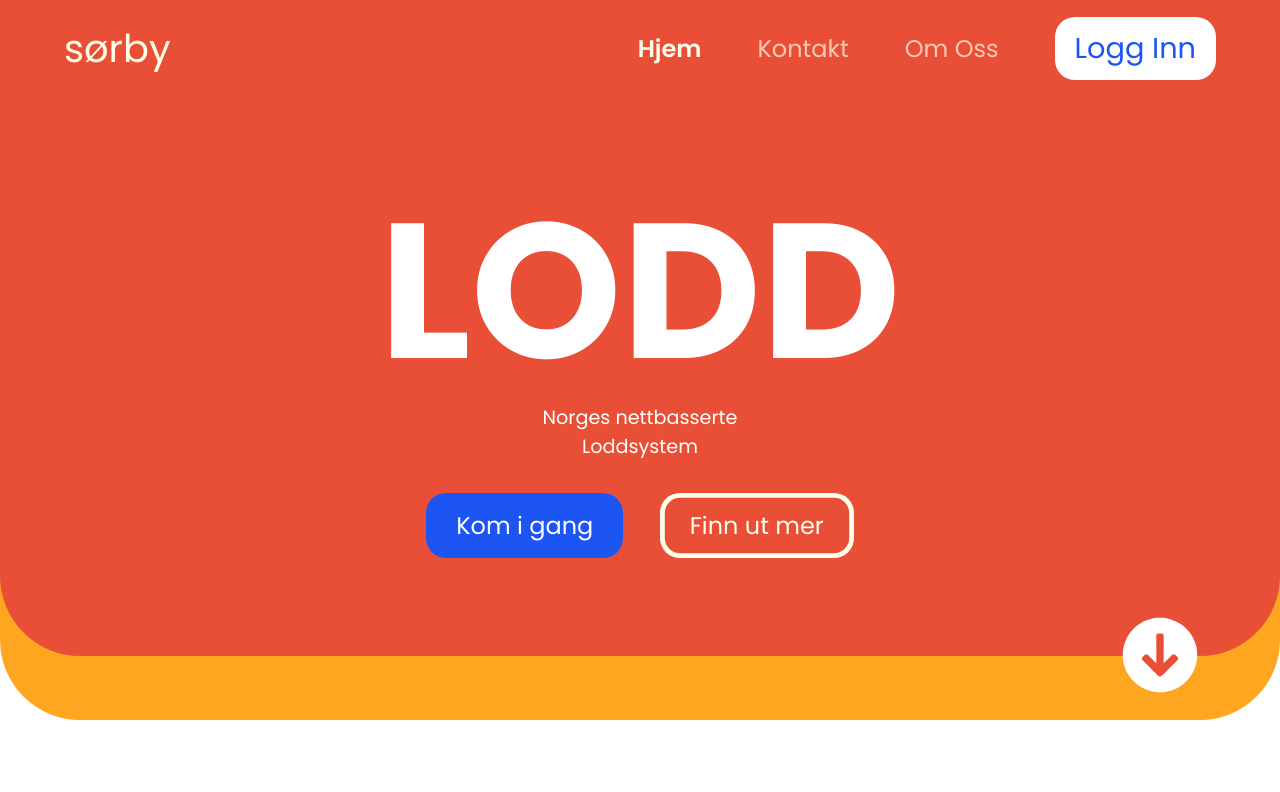
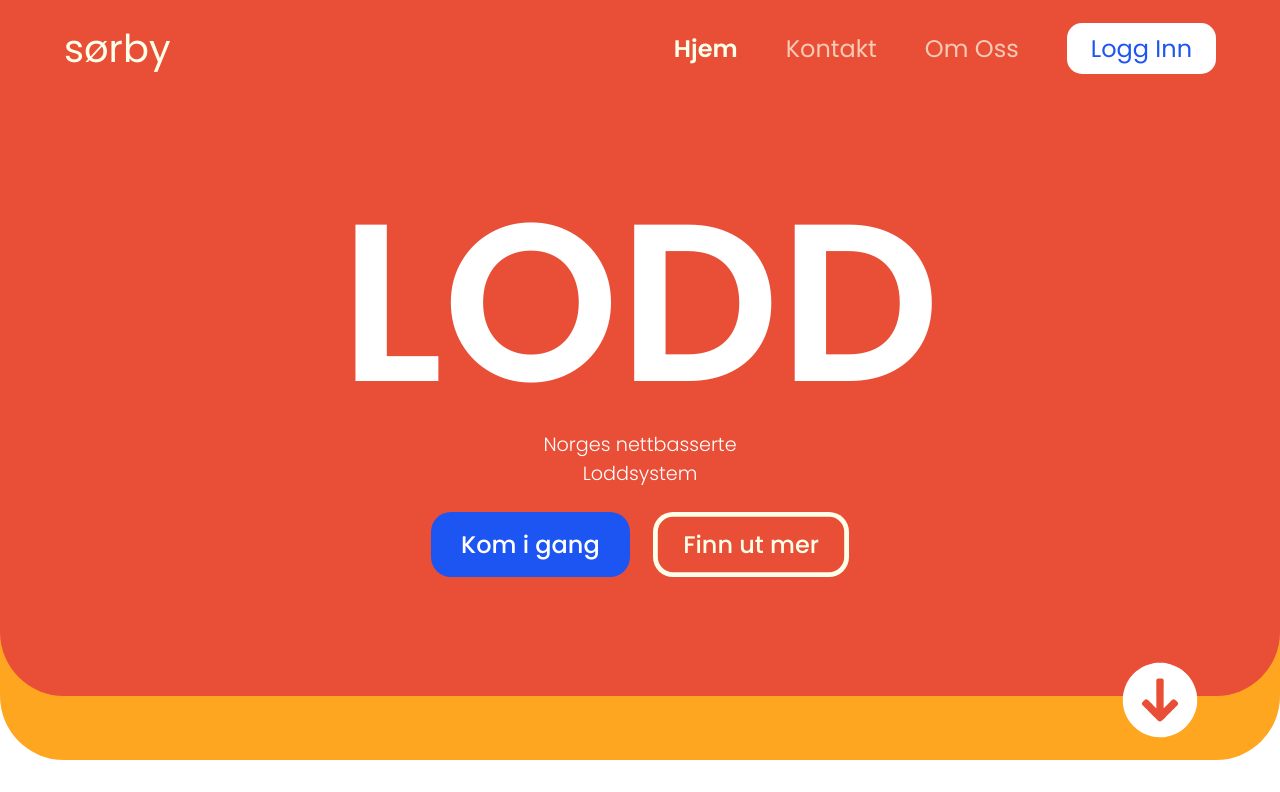
Before and after one commit to DanielJSorby/lodde, a SvelteKit app in the folder my-app/: page / in a window 1280 px wide. Shown: the top 792 px of the page. Built offline with nearby package versions, Linux system fonts and the light colour scheme.

Commit message:
justert radius på headder, fontstørrelser, margins osv

```diff
--- a/my-app/src/components/navbar.svelte
+++ b/my-app/src/components/navbar.svelte
@@ -92,7 +92,7 @@
         display: flex;
         justify-content: space-between;
         align-items: center;
-        margin: 0 5vw 0 5vw;
+        margin: 0 5vw;
         height: var(--nav-height);
     }
 
@@ -115,8 +115,8 @@
     }
 
     .logg-inn-btn {
-        padding: 10px 20px 10px 20px;
-        font-size: 1.2em;
+        padding: 0.5rem 1.5rem;
+        font-size: 1em;
     }
 
     .navbar.dark {
@@ -134,7 +134,7 @@
     }
 
     .nav-links ul li {
-        margin-right: 56px;
+        margin-right: 3rem;
     }
 
     .nav-links ul li a {
--- a/my-app/src/global.css
+++ b/my-app/src/global.css
@@ -15,7 +15,7 @@
 button {
     cursor: pointer;
     padding: 20px;
-    border-radius: 20px;
+    border-radius: 15px;
     font-size: 30px;
 }
 
--- a/my-app/src/routes/+page.svelte
+++ b/my-app/src/routes/+page.svelte
@@ -58,12 +58,12 @@
 <style>
 	.down-arrow {
 		position: absolute;
-		bottom: 100px;
+		bottom: 55px;
 		right: 30px;
 		transform: translateX(-50%);
 	}
 	.headder {
-		height: 82vh;
+		height: 87vh;
 		width: 100%;
 		display: flex;
 		justify-content: center;
@@ -71,36 +71,43 @@
 		text-align: center;
 		background-color: #E94F37;
 		color: white;
-		border-radius: 0 0 80px 80px;
+		border-radius: var(--border-radius);
 		/* box-shadow: 0px 8vh 0px 1px rgba(255,166,33,1); */
 	}
 
 	.header-yellow {
+		--border-radius: 0 0 4rem 4rem;
 		background-color: #ffa621;
-		height: 90vh;
-		border-radius: 0 0 80px 80px;
+		height: 95vh;
+		border-radius: var(--border-radius);
 	}
 
 	.headder-things {
-		margin-top: 7rem;
+		margin-top: 5rem;
 	}
 
+	h1 {
+		font-weight: 600;
+	}
 	.title {
-		font-size: 6em;
+		font-size: 7em;
+
 		text-transform: uppercase;
-		margin: -2rem 0;
+		margin: -2.5rem 0;
 		/* margin-bottom: -90px; */
 	}
 
 	.subtitle p {
 		font-size: 1.2em;
+		font-weight: 300;
 	}
 
 	.cta {
 		font-size: 1.5em;
+		font-weight: 500;
 		padding: 15px 30px;
 		border-radius: 20px;
-		margin: 2rem 1rem;
+		margin: 1.5rem 0.6rem;
 	}
 
 	.headder-things {
```
